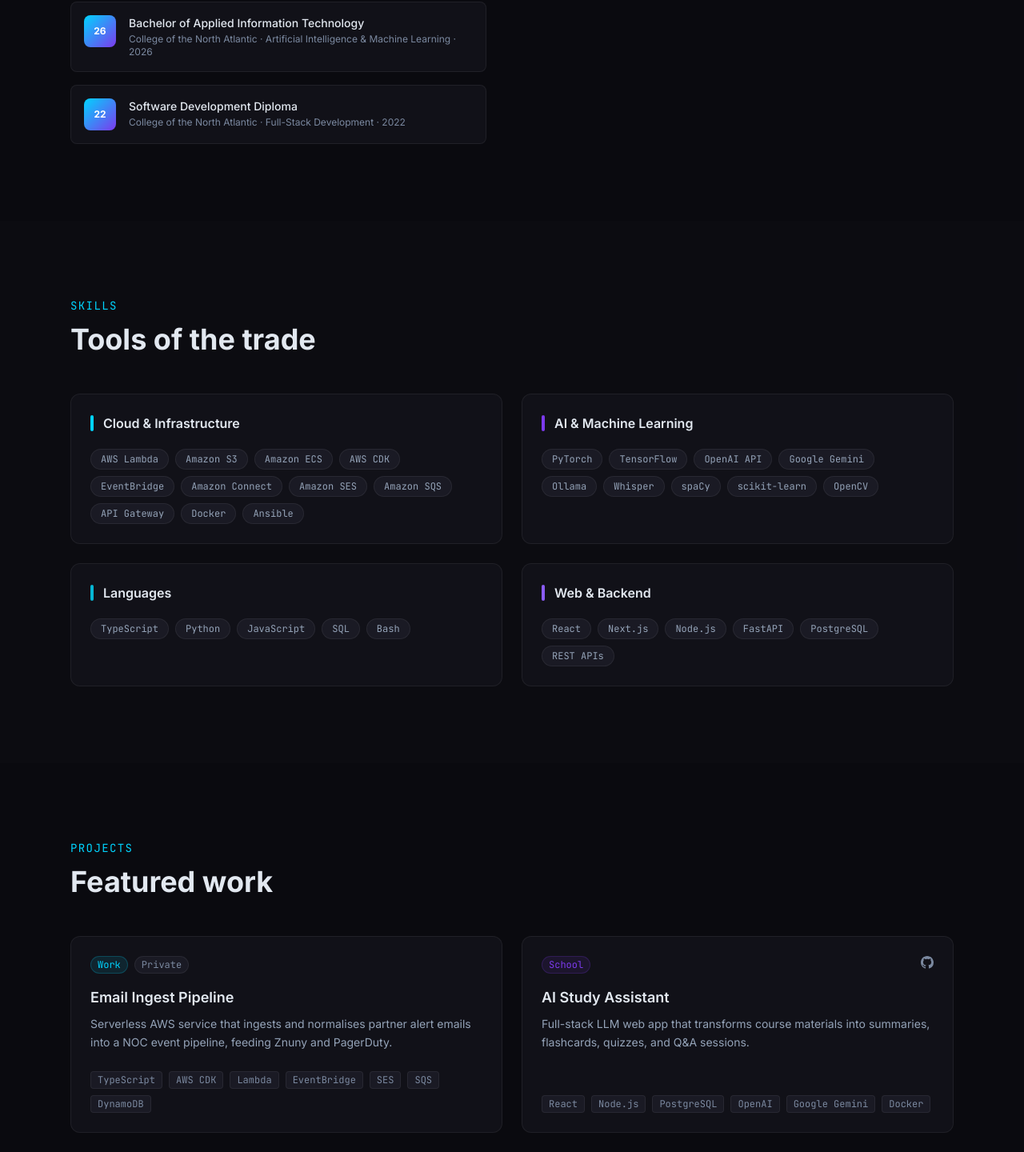
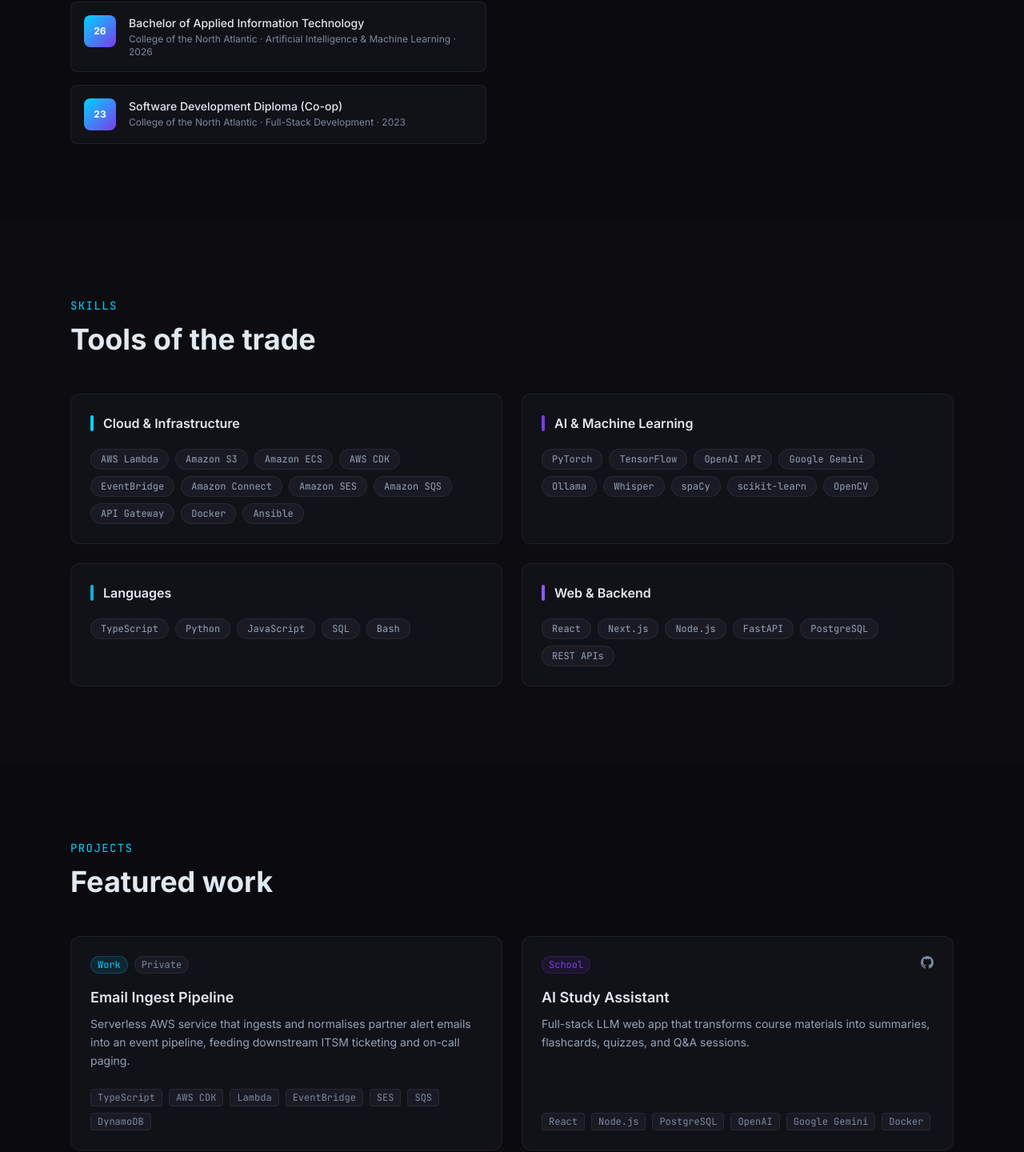
Before and after one commit to jordan-badcock/portfolio, a React (Vite) app: page / in a window 1280 px wide. Shown: the part 1320-2760 px from the top of the page at 80% size. Built offline with nearby package versions, Linux system fonts and the light colour scheme.

Commit message:
fix: genericize email-ingest stack, correct diploma year to 2023 (co-op)
- drop named vendor tools from Email Ingest card (ITSM/on-call paging)
- diploma 2022 -> 2023, mark as Co-op (portfolio + resume)
- regenerate resume.pdf

Co-Authored-By: Claude Opus 4.8 (1M context) <noreply@anthropic.com>

```diff
--- a/scripts/resume.html
+++ b/scripts/resume.html
@@ -110,7 +110,7 @@
     </div>
     <div class="entry">
       <div class="entry-head">
-        <span class="entry-title">Diploma in Software Development — College of the North Atlantic</span>
+        <span class="entry-title">Diploma in Software Development (Co-op) — College of the North Atlantic</span>
         <span class="entry-date">2020 – 2023</span>
       </div>
     </div>
--- a/src/data/projects.js
+++ b/src/data/projects.js
@@ -4,7 +4,7 @@ export const projects = [
     id: 'email-ingest',
     title: 'Email Ingest Pipeline',
     description:
-      'Serverless AWS service that ingests and normalises partner alert emails into a NOC event pipeline, feeding Znuny and PagerDuty.',
+      'Serverless AWS service that ingests and normalises partner alert emails into an event pipeline, feeding downstream ITSM ticketing and on-call paging.',
     tags: ['TypeScript', 'AWS CDK', 'Lambda', 'EventBridge', 'SES', 'SQS', 'DynamoDB'],
     type: 'work',
     featured: true,
--- a/src/data/skills.js
+++ b/src/data/skills.js
@@ -53,9 +53,9 @@ export const education = [
   },
   {
     id: 'diploma',
-    degree: 'Software Development Diploma',
+    degree: 'Software Development Diploma (Co-op)',
     institution: 'College of the North Atlantic',
-    year: '2022',
+    year: '2023',
     focus: 'Full-Stack Development',
   },
 ]
```
Also changed, not shown: 1 other file (tests, documents, lock files or other folders).
